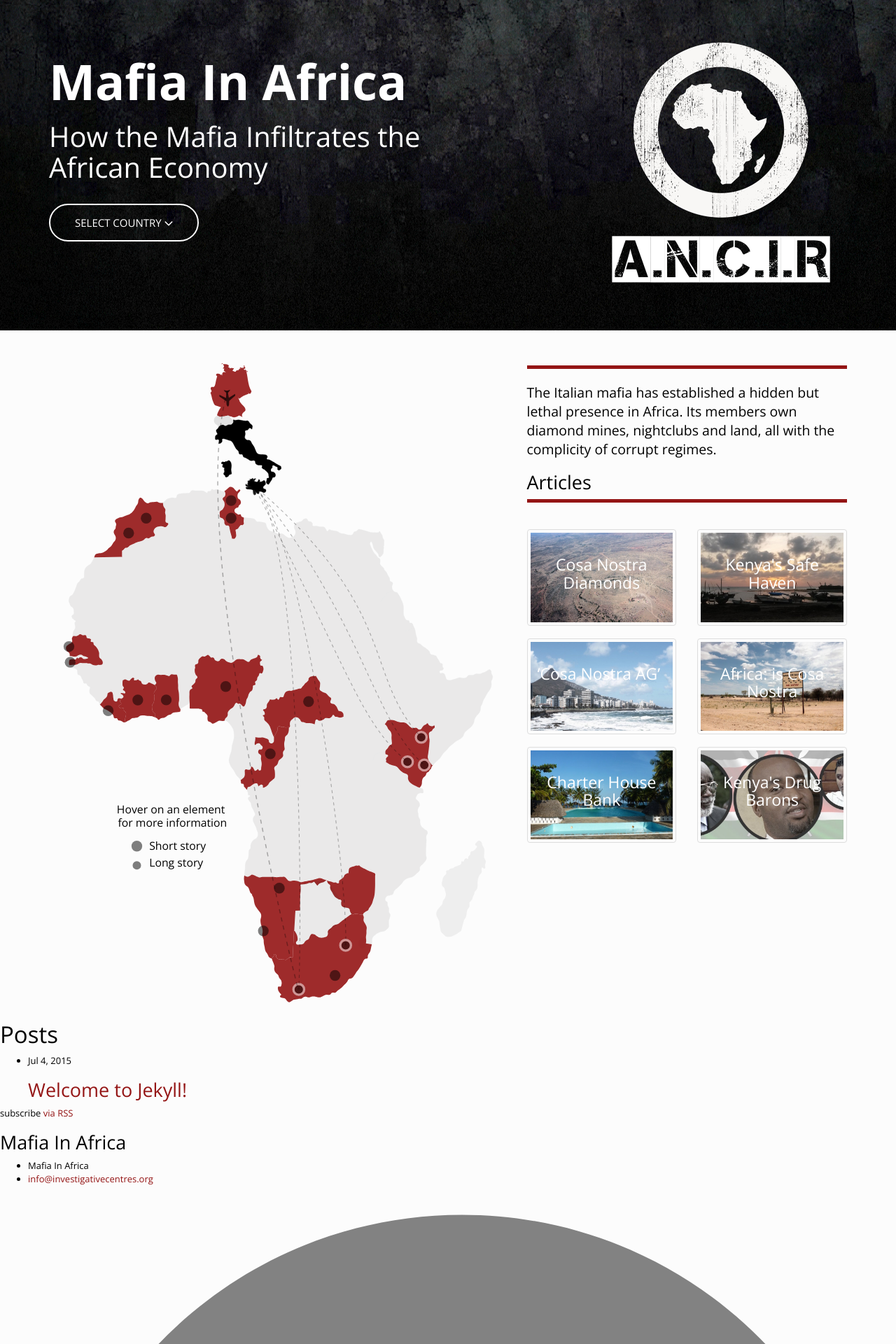
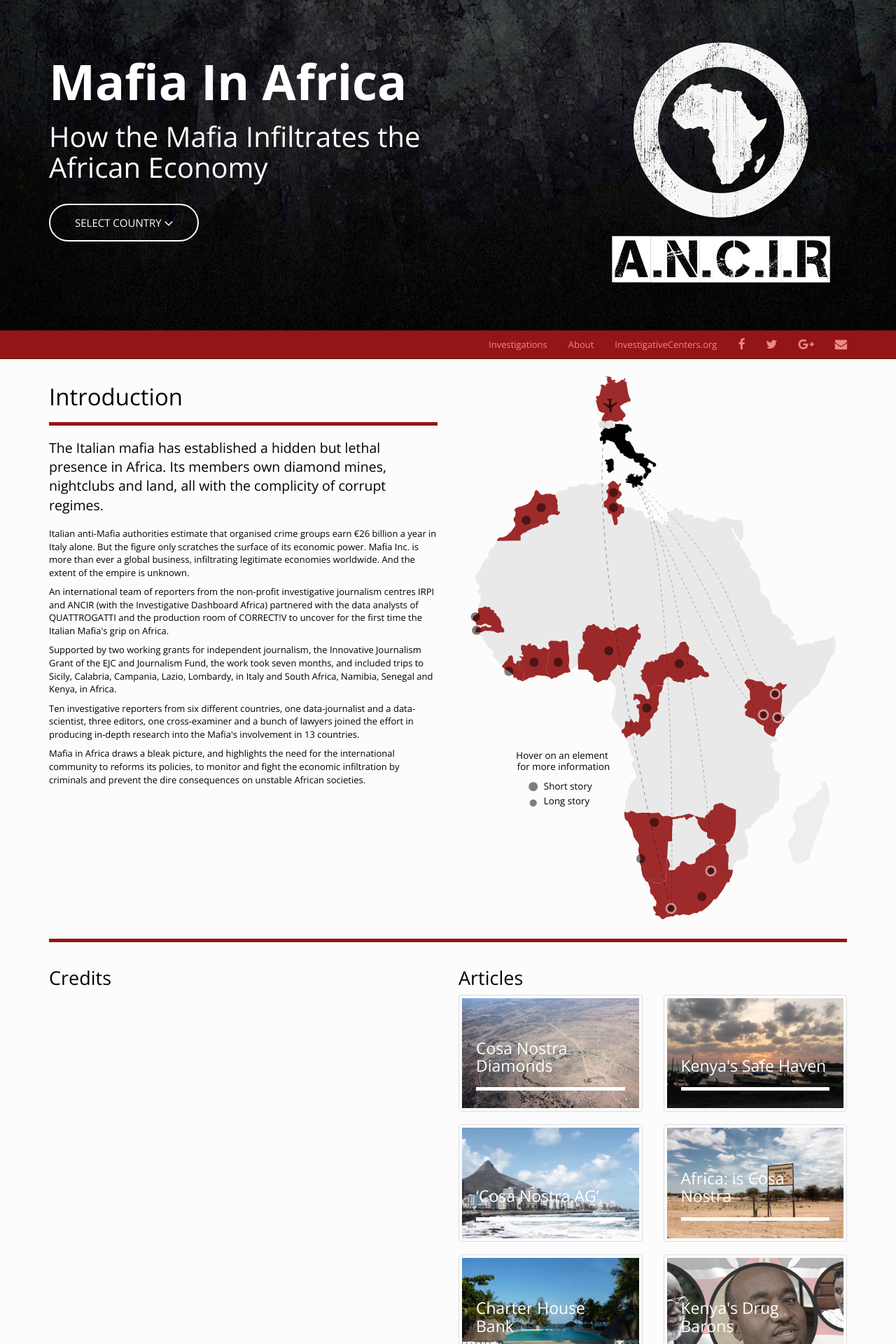
Before and after one commit to ANCIR/MafiaInAfrica, a Jekyll site: the page built from index.html, in a window 1280 px wide. Shown: the top 1920 px of the page at 70% size. Built offline with Jekyll 4.4.1, drawn with Linux system fonts in a browser that asks for light colours; nearby versions of some CDN libraries; some web fonts are replaced.

Commit message:
Things working..

```diff
--- a/_includes/header.html
+++ b/_includes/header.html
@@ -7,6 +7,7 @@
           <div class="row">
             <div class="col-sm-4 col-sm-offset-2 visible-xs logo">
               <img class="img-responsive center-block" src="{{ '/img/logo_white.png' | prepend: site.baseurl }}"/>
+
               <h1>A.N.C.I.R</h1>
               <hr style="margin-top: 30px;"/>
             </div>
@@ -30,6 +31,7 @@
             </div>
             <div class="col-sm-5 col-md-4 col-md-offset-2 hidden-xs logo">
               <img class="img-responsive center-block" src="{{ '/img/logo_white.png' | prepend: site.baseurl }}"/>
+
               <h1>A.N.C.I.R</h1>
             </div>
           </div>
@@ -38,7 +40,7 @@
     </div>
   </div>
 
-  <nav class="navbar navbar-default navbar-fixed-top">
+  <nav class="navbar navbar-inverse navbar-static-top">
     <div class="container">
       <!-- Brand and toggle get grouped for better mobile display -->
       <div class="navbar-header">
@@ -49,44 +51,33 @@
           <span class="icon-bar"></span>
           <span class="icon-bar"></span>
         </button>
-        <a class="navbar-brand" href="{{ site.baseurl }}/"><img src="{{ '/img/logo.jpg' | prepend: site.baseurl }}"/>
+        <a class="navbar-brand" href="{{ site.baseurl }}/">
+          <img src="{{ '/img/logo_white.png' | prepend: site.baseurl }}"/>
           {{ site.title }}
         </a>
       </div>
 
       <!-- Collect the nav links, forms, and other content for toggling -->
       <div class="collapse navbar-collapse" id="bs-example-navbar-collapse-1">
-        <ul class="nav navbar-nav navbar-left">
-          <li class="dropdown">
-            <a href="#" class="dropdown-toggle" data-toggle="dropdown" role="button" aria-haspopup="true"
-               aria-expanded="false">About <span class="caret"></span></a>
-            <ul class="dropdown-menu">
-              <li><a href="#">Action</a></li>
-              <li><a href="#">Another action</a></li>
-              <li><a href="#">Something else here</a></li>
-              <li role="separator" class="divider"></li>
-              <li><a href="#">Separated link</a></li>
-            </ul>
-          </li>
-        </ul>
-
-        <ul class="nav navbar-nav navbar-right hidden-xs">
+        <ul class="nav navbar-nav navbar-right">
           <li><a href="#"><i class="fa fa-facebook fa-lg"></i></a></li>
           <li><a href="#"><i class="fa fa-twitter fa-lg"></i></a></li>
           <li><a href="#"><i class="fa fa-google-plus fa-lg"></i></a></li>
           <li><a href="#"><i class="fa fa-envelope fa-lg"></i></a></li>
         </ul>
 
-        <ul class="nav navbar-nav navbar-right visible-xs">
-          <li><a href="#"><i class="fa fa-facebook fa-lg"></i></a></li>
-          <li><a href="#"><i class="fa fa-twitter fa-lg"></i></a></li>
-          <li><a href="#"><i class="fa fa-google-plus fa-lg"></i></a></li>
-          <li><a href="#"><i class="fa fa-envelope fa-lg"></i></a></li>
+        <ul class="nav navbar-nav navbar-right">
+          <li><a href="#">Investigations</a></li>
+          <li><a href="#">About</a></li>
+          <li><a href="http://investigativecenters.org/" target="_blank">InvestigativeCenters.org</a></li>
         </ul>
+
       </div>
       <!-- /.navbar-collapse -->
     </div>
     <!-- /.container-fluid -->
   </nav>
 
+  <div class="navbar-filler"></div>
+
 </header>
--- a/_sass/_layout.scss
+++ b/_sass/_layout.scss
@@ -3,8 +3,6 @@
 
   color: #fff !important;
   text-align: left;
-
-  margin-bottom: 40px;
 
   .masthead-outer {
     background-image: url("/img/masthead.png");
@@ -49,7 +47,6 @@
         border: 2px solid;
         font-size: 15px;
         text-transform: uppercase;
-        margin-bottom: 30px;
       }
     }
 
@@ -72,9 +69,7 @@
  * Custom Layout
  * ------------- */
 
-p.lead {
-  padding-top: 20px;
-  margin-top: 10px;
+hr.branded {
   border-top: 5px solid $brand-primary;
 }
 
@@ -85,19 +80,32 @@ p.lead {
 
 .home {
   .thumbnail {
-    h3 {
+    .caption {
       position: absolute;
-      top: 0;
+      bottom: 0;
       left: 0;
-      padding: 20px 30px;
-      text-align: center;
-      color: #fff;
+      padding: 30px 40px;
+      text-align: left;
+      width: 100%;
+      h3 {
+        color: #fff;
+      }
+      hr.branded {
+        border-top: 5px solid #ffffff;
+      }
+      &:hover {
+        h3 {
+          color: $brand-primary;
+        }
+        hr.branded {
+          border-top: 5px solid $brand-primary;
+        }
+      }
+
     }
     &:hover img {
       opacity: 0.5;
     }
-    &:hover h3 {
-      color: $brand-primary;
-    }
+
   }
 }
--- a/index.html
+++ b/index.html
@@ -11,68 +11,120 @@ masthead_pic: /img/masthead.png
 ---
 
 <div class="home">
-
   <div class="container">
     <div class="row">
-      <div class="col-md-7">
-        {% include mafrica-vis.html %}
-      </div>
-      <div class="col-md-5">
+      <div class="col-md-6">
+        <h1>Introduction</h1>
+        <hr class="branded"/>
         <p class="lead">The Italian mafia has established a hidden but lethal presence in Africa. Its members own
           diamond mines, nightclubs and land, all with the complicity of corrupt regimes.</p>
 
+        <p>Italian anti-Mafia authorities estimate that organised crime groups earn €26 billion a year in Italy alone.
+          But the figure only scratches the surface of its economic power. Mafia Inc. is more than ever a global
+          business, infiltrating legitimate economies worldwide. And the extent of the empire is unknown.</p>
+
+        <p>An international team of reporters from the non-profit investigative journalism centres IRPI and ANCIR (with
+          the Investigative Dashboard Africa) partnered with the data analysts of QUATTROGATTI and the production room
+          of CORRECT!V to uncover for the first time the Italian Mafia's grip on Africa.</p>
+
+        <p>Supported by two working grants for independent journalism, the Innovative Journalism Grant of the EJC and
+          Journalism Fund, the work took seven months, and included trips to Sicily, Calabria, Campania, Lazio,
+          Lombardy, in Italy and South Africa, Namibia, Senegal and Kenya, in Africa.</p>
+
+        <p>Ten investigative reporters from six different countries, one data-journalist and a data-scientist, three
+          editors, one cross-examiner and a bunch of lawyers joined the effort in producing in-depth research into the
+          Mafia's involvement in 13 countries.</p>
+
+        <p>Mafia in Africa draws a bleak picture, and highlights the need for the international community to reforms its
+          policies, to monitor and fight the economic infiltration by criminals and prevent the dire consequences on
+          unstable African societies.</p>
+
+      </div>
+      <div class="col-md-6">
+        {% include mafrica-vis.html %}
+      </div>
+    </div>
+    <!-- /.row -->
+
+    <hr class="branded"/>
+
+    <div class="row">
+      <div class="col-md-6 credits">
+        <h2>Credits</h2>
+        <div class="logos">
+          <img src="" />
+        </div>
+      </div>
+      <div class="col-md-6 articles">
         <h2>Articles</h2>
-        <p class="lead"></p>
         <div class="row">
           <div class="col-xs-6">
             <a href="#" class="thumbnail">
               <img src="{{ '/img/cosa_nostra_diamonds/pic_1_home.jpg' | prepend: site.baseurl }}" alt=""/>
-
+              <div class="caption">
                 <h3>Cosa Nostra Diamonds</h3>
+                <hr class="branded"/>
+              </div>
             </a>
           </div>
           <div class="col-xs-6">
             <a href="#" class="thumbnail">
               <img src="{{ '/img/kenyas_safe_haven/pic_1_home.jpg' | prepend: site.baseurl }}" alt=""/>
 
+              <div class="caption">
                 <h3>Kenya's Safe Haven</h3>
+                <hr class="branded"/>
+              </div>
             </a>
           </div>
           <div class="col-xs-6">
             <a href="#" class="thumbnail">
               <img src="{{ '/img/cosa_nostra_ag/pic_1_home.jpg' | prepend: site.baseurl }}" alt=""/>
 
+              <div class="caption">
                 <h3>‘Cosa Nostra AG’</h3>
+                <hr class="branded"/>
+              </div>
             </a>
           </div>
           <div class="col-xs-6">
             <a href="#" class="thumbnail">
               <img src="{{ '/img/africa_is_cosa_nostra/pic_1_home.jpg' | prepend: site.baseurl }}" alt=""/>
 
+              <div class="caption">
                 <h3>Africa: is Cosa Nostra</h3>
+                <hr class="branded"/>
+              </div>
             </a>
           </div>
           <div class="col-xs-6">
             <a href="#" class="thumbnail">
               <img src="{{ '/img/charter_house_bank/pic_1_home.jpg' | prepend: site.baseurl }}" alt=""/>
 
+              <div class="caption">
                 <h3>Charter House Bank</h3>
+                <hr class="branded"/>
+              </div>
             </a>
           </div>
-
           <div class="col-xs-6">
             <a href="#" class="thumbnail">
               <img src="{{ '/img/kenyas_drug_barons/pic_1_home.jpg' | prepend: site.baseurl }}" alt=""/>
 
+              <div class="caption">
                 <h3>Kenya's Drug Barons</h3>
+                <hr class="branded"/>
+              </div>
             </a>
-          </div>
-
           </div>
 
         </div>
       </div>
     </div>
+
+  </div> <!-- /.container -->
+
+
 
   <h1 class="page-heading">Posts</h1>
 
--- a/js/bootstrap.fancyfixedscrollnav.js
+++ b/js/bootstrap.fancyfixedscrollnav.js
@@ -10,17 +10,29 @@
     $(document).ready(function () {
 
         // hide .navbar first
-        $(".navbar").hide();
+        $('.header .navbar-brand').hide();
+        $('header .navbar').addClass('navbar-static-top');
+        $('header .navbar').removeClass('navbar-fixed-top');
+
+        $('header .navbar-filler').height(0);
 
         // fade in .navbar
         $(function () {
             $(window).scroll(function () {
 
                 // set distance user needs to scroll before we start fadeIn
-                if ($(this).scrollTop() > $(".masthead").outerHeight(true)) {
-                    $('.navbar').fadeIn();
+                if ($(this).scrollTop() > $(".masthead").outerHeight()) {
+                    $('header .navbar-brand').fadeIn();
+                    $('header .navbar').removeClass('navbar-static-top');
+                    $('header .navbar').addClass('navbar-fixed-top');
+
+                    $('header .navbar-filler').height(59);
                 } else {
-                    $('.navbar').fadeOut();
+                    $('header .navbar-brand').fadeOut();
+                    $('header .navbar').addClass('navbar-static-top');
+                    $('header .navbar').removeClass('navbar-fixed-top');
+
+                    $('header .navbar-filler').height(0);
                 }
             });
         });
```
Also changed, not shown: img/logos/ancir.png (added), img/logos/correctiv.png (added), img/logos/irpi.jpg (added), img/logos/jf.png (added), img/logos/jg.png (added), img/logos/quattrogatti.png (added). Lines whose indentation alone changed are shown as unchanged.
